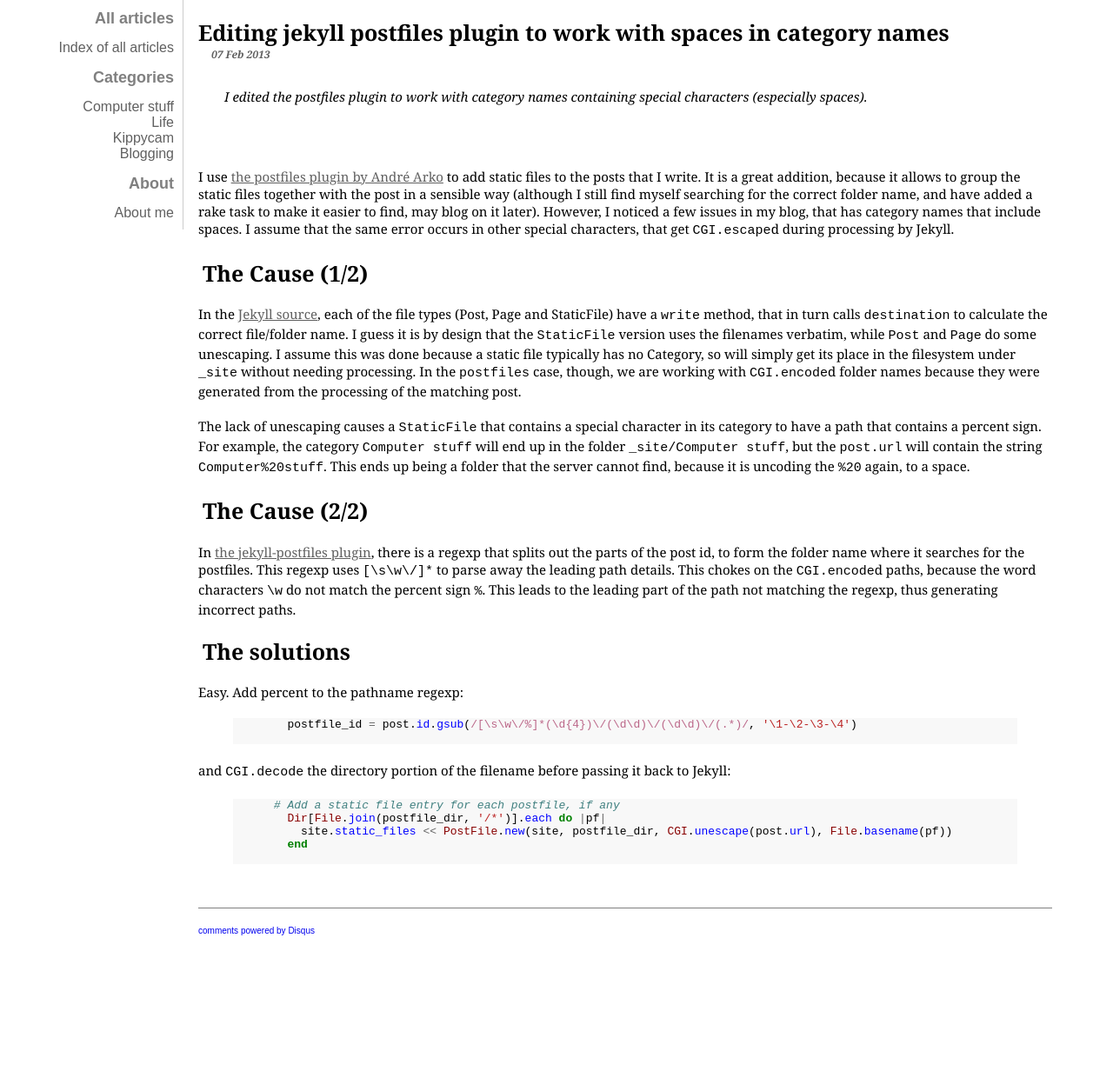
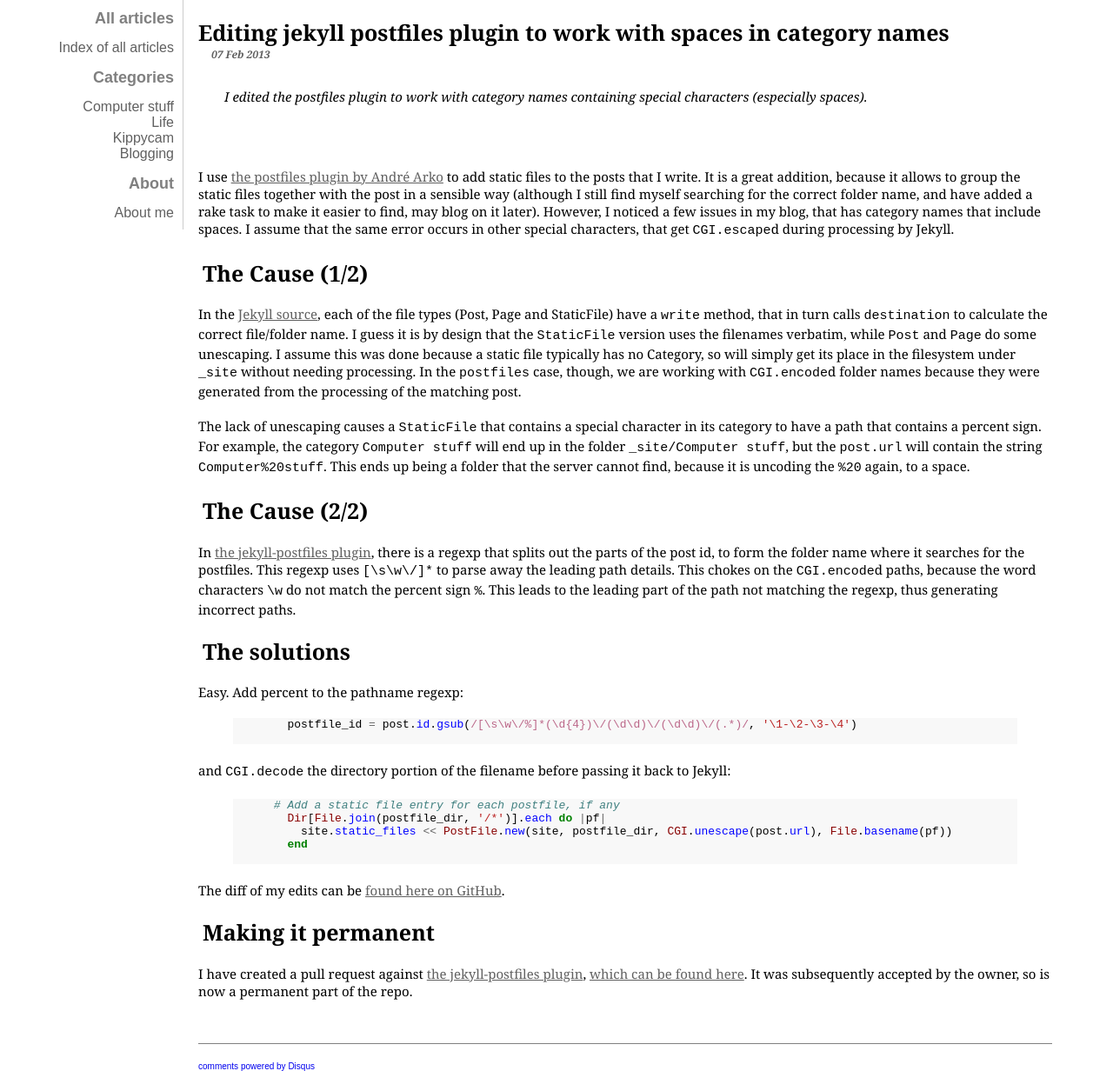
Before and after one commit to pragtich/pragtich.github.com, a Jekyll site: the page built from _posts/2013-02-07-editing-jekyll-postfiles-plugin-to-work-with-spaces-in-category-names.md, in a window 1280 px wide, cut to the strip 121-1353 px from the top of the page. Shown: the whole strip at 87% size. Built offline with Jekyll 4.4.1, drawn with Linux system fonts in a browser that asks for light colours; comment, search, counter and statistics services are not loaded; before the commit the page ends 1197 px from its top, so only the background shows below that.

Commit message:
Updated postfiles plugins edits blog to the current status.

```diff
--- a/_posts/2013-02-07-editing-jekyll-postfiles-plugin-to-work-with-spaces-in-category-names.md
+++ b/_posts/2013-02-07-editing-jekyll-postfiles-plugin-to-work-with-spaces-in-category-names.md
@@ -22,7 +22,7 @@ In [the jekyll-postfiles plugin](https://github.com/indirect/jekyll-postfiles),
 
 # The solutions
 
-Easy. Add percent to the pathname regexp:
+Easy.  Add percent to the pathname regexp:
 
 	{% highlight ruby %}
 	postfile_id = post.id.gsub(/[\s\w\/%]*(\d{4})\/(\d\d)\/(\d\d)\/(.*)/, '\1-\2-\3-\4')
@@ -36,3 +36,9 @@ and `CGI.decode` the directory portion of the filename before passing it back to
           site.static_files << PostFile.new(site, postfile_dir, CGI.unescape(post.url), File.basename(pf))
         end
 	{% endhighlight %}
+
+The diff of my edits can be [found here on GitHub](https://github.com/pragtich/jekyll-postfiles/commit/ec519615501cbbc6d603854eaa463f1f9e0fe777).
+
+# Making it permanent
+
+I have created a pull request against [the jekyll-postfiles plugin](https://github.com/indirect/jekyll-postfiles), [which can be found here](https://github.com/indirect/jekyll-postfiles/pull/4). It was subsequently accepted by the owner, so is now a permanent part of the repo.
```
